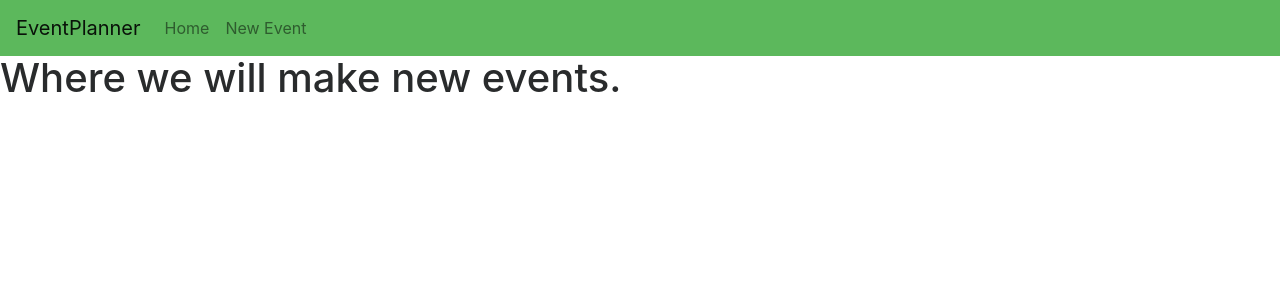
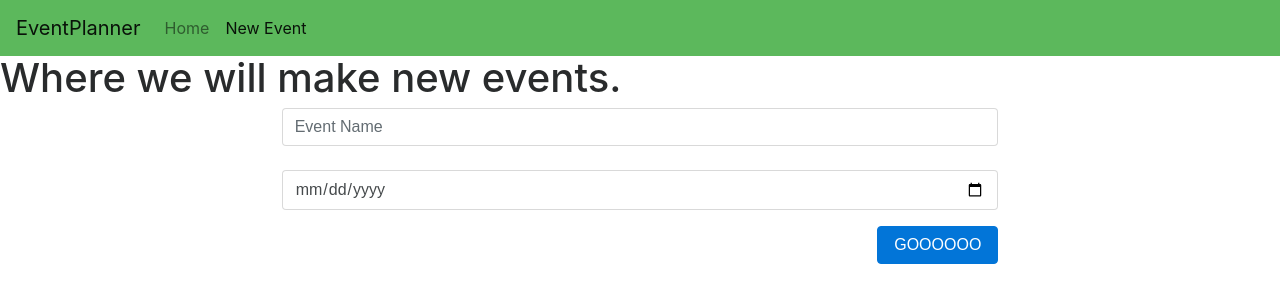
Before and after one commit to EECS448-KitchenUtensils/event-planner, a Flask app: page /new in a window 1280 px wide. Shown: the top 303 px of the page. Run offline with Flask 2, Linux system fonts and the light colour scheme; some libraries are stand-ins or nearby versions.

Commit message:
started form

```diff
--- a/src/event_planner/dal/Event.py
+++ b/src/event_planner/dal/Event.py
@@ -11,3 +11,5 @@ class Event(object):
         """A list of TimeRange of the timeslots for this event"""
         self.participants = []
         """A list of Participants for this event"""
+        self.name = ""
+        """Name given to an event by an admin"""
--- a/src/event_planner/templates/footer.html
+++ b/src/event_planner/templates/footer.html
@@ -1,4 +1,3 @@
-<script src="https://code.jquery.com/jquery-3.2.1.min.js" integrity="sha256-hwg4gsxgFZhOsEEamdOYGBf13FyQuiTwlAQgxVSNgt4=" crossorigin="anonymous"></script>
 <script src="https://maxcdn.bootstrapcdn.com/bootstrap/4.0.0-alpha.6/js/bootstrap.min.js" integrity="sha384-vBWWzlZJ8ea9aCX4pEW3rVHjgjt7zpkNpZk+02D9phzyeVkE+jo0ieGizqPLForn" crossorigin="anonymous"></script><script src="{{ url_for('static', filename='script.js') }} "></script>
 </body>
 </html>
--- a/src/event_planner/templates/header.html
+++ b/src/event_planner/templates/header.html
@@ -3,7 +3,12 @@
     <head>
         <title>Event Planner</title>
         <meta name="viewport" content="width=device-width, initial-scale=1, shrink-to-fit=no">        <link rel="stylesheet" href="{{ url_for('static', filename='style.css') }}">
-        <link rel="stylesheet" href="https://maxcdn.bootstrapcdn.com/bootstrap/4.0.0-alpha.6/css/bootstrap.min.css" integrity="sha384-rwoIResjU2yc3z8GV/NPeZWAv56rSmLldC3R/AZzGRnGxQQKnKkoFVhFQhNUwEyJ" crossorigin="anonymous">    </head>
+        <link rel="stylesheet" href="https://maxcdn.bootstrapcdn.com/bootstrap/4.0.0-alpha.6/css/bootstrap.min.css" integrity="sha384-rwoIResjU2yc3z8GV/NPeZWAv56rSmLldC3R/AZzGRnGxQQKnKkoFVhFQhNUwEyJ" crossorigin="anonymous">
+        <link rel="stylesheet" href="https://code.jquery.com/ui/1.12.0/themes/smoothness/jquery-ui.css">
+        <script src="https://code.jquery.com/jquery-3.2.1.min.js" integrity="sha256-hwg4gsxgFZhOsEEamdOYGBf13FyQuiTwlAQgxVSNgt4=" crossorigin="anonymous"></script>
+        <script src="https://code.jquery.com/ui/1.12.0/jquery-ui.min.js" integrity="sha256-eGE6blurk5sHj+rmkfsGYeKyZx3M4bG+ZlFyA7Kns7E=" crossorigin="anonymous"></script>
+    </head>
+
     <body>
         <nav class="navbar navbar-toggleable-md navbar-light bg-success">
             <button class="navbar-toggler navbar-toggler-right" type="button" data-toggle="collapse" data-target="#navbarNav" aria-controls="navbarNav" aria-expanded="false" aria-label="Toggle navigation">
@@ -12,10 +17,10 @@
             <a class="navbar-brand" href="#">EventPlanner</a>
             <div class="collapse navbar-collapse" id="navbarNav">
                 <ul class="navbar-nav">
-                <li class="nav-item" id="/">
+                <li class="nav-item" id="home">
                     <a class="nav-link" href="/">Home</a>
                 </li>
-                <li class="nav-item" id="/new">
+                <li class="nav-item" id="new">
                     <a class="nav-link" href="/new">New Event</a>
                 </li>
                 </ul>
--- a/src/event_planner/templates/index.html
+++ b/src/event_planner/templates/index.html
@@ -1,7 +1,9 @@
 {% include 'header.html' %}
 <h1>Armaan make dis rite here</h1>
 
+
+
 <script>
-    $("#\\/").addClass('active')
+    $("#home").addClass('active')
 </script>
 {% include 'footer.html' %}
--- a/src/event_planner/templates/new.html
+++ b/src/event_planner/templates/new.html
@@ -1,8 +1,17 @@
 {% include 'header.html' %}
 <h1>Where we will make new events.</h1>
 
+    <div class="conatiner">
+        <form class="col-sm-7 mx-auto">
+            <input type="text" name="name" placeholder="Event Name" class="form-control" />
+            <br />
+            <input type="date" name="date" placeholder="Date of Event" class="form-control date-picker" />
+            <input type="submit" value="GOOOOOO" class="btn btn-primary my-3 float-right">
+        </form>
+    </div>
 
 <script>
-    $("#\\/").addClass('active')
+    $("#new").addClass('active')
+    $(".date-picker").datepicker()
 </script>
 {% include 'footer.html' %}
```
